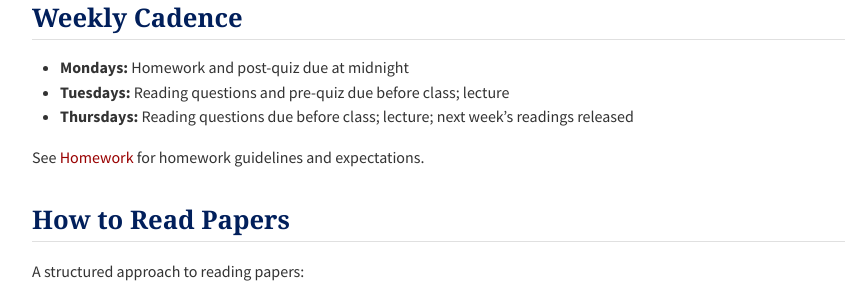
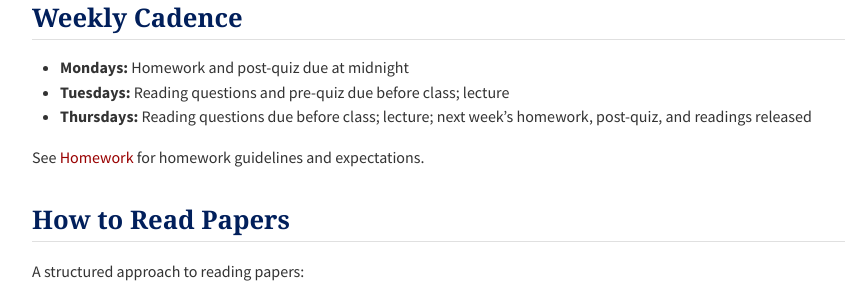
Before and after one commit to ungarl/CIS6220, a Jekyll site: the page built from resources.md, in a window 1280 px wide and 900 px high, scrolled down 668 px. Shown: the part 154-454 px from the top of the window, without its empty margins (190-1035 px from the left). Built offline with Jekyll 4.4.1, drawn with Linux system fonts in a browser that asks for light colours; some web fonts are replaced.

Commit message:
Fix homework/paper-critiques wording and Thursday cadence to match lecture slides

```diff
--- a/resources.md
+++ b/resources.md
@@ -25,7 +25,7 @@ from Canvas.
 
 - **Mondays:** Homework and post-quiz due at midnight
 - **Tuesdays:** Reading questions and pre-quiz due before class; lecture
-- **Thursdays:** Reading questions due before class; lecture; next week's readings released
+- **Thursdays:** Reading questions due before class; lecture; next week's homework, post-quiz, and readings released
 
 See [Homework](homework.html) for homework guidelines and expectations.
 
```
Also changed, not shown: index.md (+1 -1 lines).
